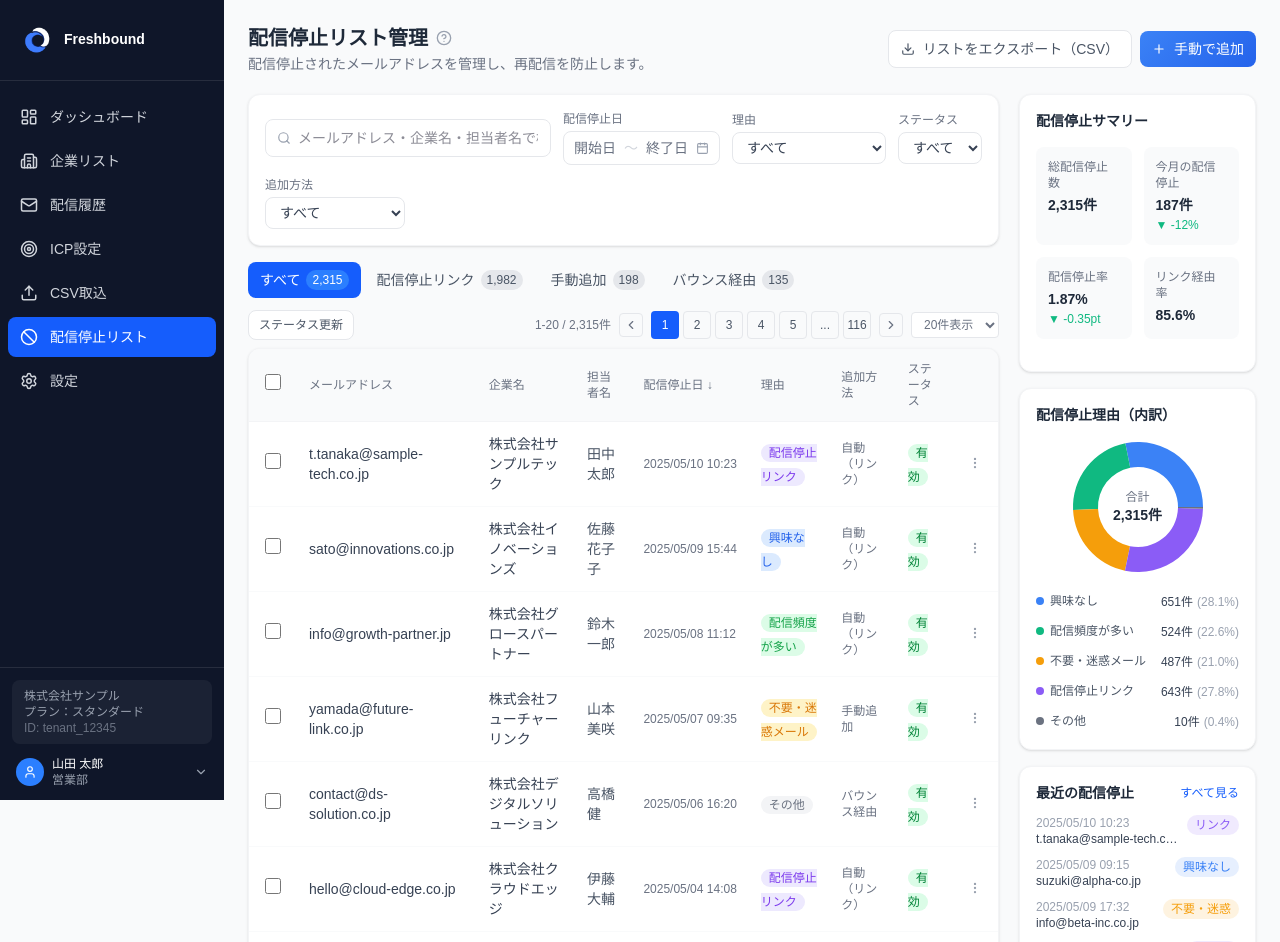
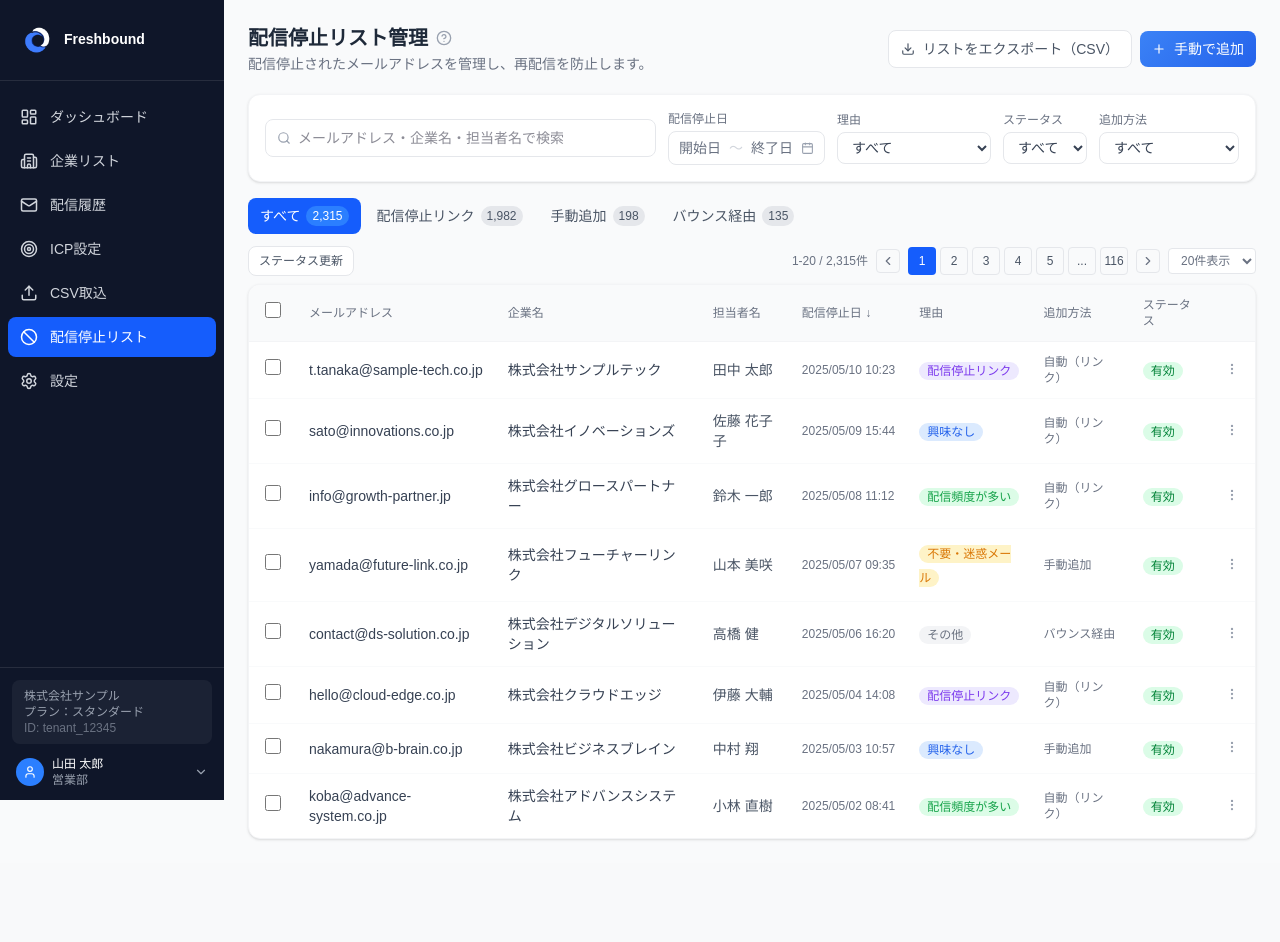
Before and after one commit to nn-nissy1010/freshbound, a Next.js app: page /unsubscribe in a window 1280 px wide. Shown: the top 942 px of the page. After the commit the page ends 863 px from the top, so only its background shows below. Built offline with nearby package versions, Linux system fonts and the light colour scheme.

Commit message:
fix: simplify unsubscribe page to table-only layout

```diff
--- a/src/app/(app)/unsubscribe/page.tsx
+++ b/src/app/(app)/unsubscribe/page.tsx
@@ -5,8 +5,6 @@ import {
   Search, Download, Plus, HelpCircle, Calendar,
   ChevronLeft, ChevronRight, MoreVertical
 } from 'lucide-react';
-import { PieChart, Pie, Cell, ResponsiveContainer } from 'recharts';
-
 const unsubscribeData = [
   {
     id: 1, email: 't.tanaka@sample-tech.co.jp', company: '株式会社サンプルテック',
@@ -48,22 +46,6 @@ const unsubscribeData = [
     contact: '小林 直樹', date: '2025/05/02 08:41', reason: '配信頻度が多い',
     method: '自動（リンク）', status: '有効',
   },
-];
-
-const pieData = [
-  { name: '興味なし', value: 651, color: '#3b82f6' },
-  { name: '配信頻度が多い', value: 524, color: '#10b981' },
-  { name: '不要・迷惑メール', value: 487, color: '#f59e0b' },
-  { name: '配信停止リンク', value: 643, color: '#8b5cf6' },
-  { name: 'その他', value: 10, color: '#6b7280' },
-];
-
-const recentStops = [
-  { date: '2025/05/10 10:23', email: 't.tanaka@sample-tech.co.jp', reason: 'リンク', color: '#8b5cf6' },
-  { date: '2025/05/09 09:15', email: 'suzuki@alpha-co.jp', reason: '興味なし', color: '#3b82f6' },
-  { date: '2025/05/09 17:32', email: 'info@beta-inc.co.jp', reason: '不要・迷惑', color: '#f59e0b' },
-  { date: '2025/05/09 14:08', email: 'yamada@future-link.co.jp', reason: 'リンク', color: '#8b5cf6' },
-  { date: '2025/05/09 11:02', email: 'contact@gamma.co.jp', reason: '配信頻度多い', color: '#10b981' },
 ];
 
 const reasonColors: Record<string, { bg: string; text: string }> = {
@@ -125,9 +107,7 @@ export default function UnsubscribePage() {
         </div>
       </div>
 
-      <div className="grid grid-cols-4 gap-5">
-        {/* Main Content */}
-        <div className="col-span-3">
+      <div>
           {/* Filters */}
           <div className="bg-white rounded-xl border border-gray-100 p-4 mb-4 shadow-sm">
             <div className="flex items-center gap-3 flex-wrap">
@@ -260,99 +240,6 @@ export default function UnsubscribePage() {
             </table>
           </div>
 
-          <div className="mt-3 flex items-start gap-2.5 p-3 bg-blue-50 border border-blue-200 rounded-lg">
-            <svg width="15" height="15" viewBox="0 0 24 24" fill="none" stroke="#2563eb" strokeWidth="2" className="flex-shrink-0 mt-0.5"><circle cx="12" cy="12" r="10"/><line x1="12" y1="8" x2="12" y2="12"/><line x1="12" y1="16" x2="12.01" y2="16"/></svg>
-            <div>
-              <p className="text-xs font-semibold text-blue-700">スコープ：テナント（契約企業）ごとに完全分離</p>
-              <p className="text-xs text-blue-600 mt-0.5">
-                このリストは貴社テナント専用です。他のテナントのデータとは共有されません。
-                バックエンドでは Supabase の Row-Level Security（RLS）により、テナントIDに基づいたアクセス制御を実施しています。
-              </p>
-            </div>
-          </div>
-        </div>
-
-        {/* Right Panel */}
-        <div className="space-y-4">
-          {/* Summary */}
-          <div className="bg-white rounded-xl border border-gray-100 p-4 shadow-sm">
-            <h2 className="text-sm font-bold text-gray-800 mb-4">配信停止サマリー</h2>
-            <div className="grid grid-cols-2 gap-3 mb-4">
-              {[
-                { icon: '🚫', label: '総配信停止数', value: '2,315件', color: '#3b82f6' },
-                { icon: '✉️', label: '今月の配信停止', value: '187件', sub: '▼ -12%', subColor: '#10b981' },
-                { icon: '📊', label: '配信停止率', value: '1.87%', sub: '▼ -0.35pt', subColor: '#10b981' },
-                { icon: '🔗', label: 'リンク経由率', value: '85.6%', color: '#8b5cf6' },
-              ].map((item) => (
-                <div key={item.label} className="bg-gray-50 rounded-lg p-3">
-                  <div className="text-xs text-gray-500 mb-1">{item.label}</div>
-                  <div className="text-sm font-bold text-gray-800">{item.value}</div>
-                  {item.sub && (
-                    <div className="text-xs mt-0.5" style={{ color: item.subColor }}>{item.sub}</div>
-                  )}
-                </div>
-              ))}
-            </div>
-          </div>
-
-          {/* Pie Chart */}
-          <div className="bg-white rounded-xl border border-gray-100 p-4 shadow-sm">
-            <h2 className="text-sm font-bold text-gray-800 mb-3">配信停止理由（内訳）</h2>
-            <div className="flex justify-center mb-3">
-              <div className="relative">
-                <ResponsiveContainer width={140} height={140}>
-                  <PieChart>
-                    <Pie data={pieData} cx="50%" cy="50%" innerRadius={40} outerRadius={65} dataKey="value" strokeWidth={0}>
-                      {pieData.map((entry, index) => (
-                        <Cell key={index} fill={entry.color} />
-                      ))}
-                    </Pie>
-                  </PieChart>
-                </ResponsiveContainer>
-                <div className="absolute inset-0 flex flex-col items-center justify-center">
-                  <div className="text-xs text-gray-500">合計</div>
-                  <div className="text-sm font-bold text-gray-800">2,315件</div>
-                </div>
-              </div>
-            </div>
-            <div className="space-y-1.5">
-              {pieData.map((item) => (
-                <div key={item.name} className="flex items-center justify-between">
-                  <div className="flex items-center gap-1.5">
-                    <div className="w-2 h-2 rounded-full" style={{ backgroundColor: item.color }} />
-                    <span className="text-xs text-gray-600">{item.name}</span>
-                  </div>
-                  <div className="text-right">
-                    <span className="text-xs font-medium text-gray-700">{item.value.toLocaleString()}件</span>
-                    <span className="text-xs text-gray-400 ml-1">({((item.value / 2315) * 100).toFixed(1)}%)</span>
-                  </div>
-                </div>
-              ))}
-            </div>
-          </div>
-
-          {/* Recent Stops */}
-          <div className="bg-white rounded-xl border border-gray-100 p-4 shadow-sm">
-            <div className="flex items-center justify-between mb-3">
-              <h2 className="text-sm font-bold text-gray-800">最近の配信停止</h2>
-              <button className="text-xs text-blue-600 hover:text-blue-700">すべて見る</button>
-            </div>
-            <div className="space-y-2.5">
-              {recentStops.map((item, i) => (
-                <div key={i} className="flex items-start justify-between gap-2">
-                  <div className="flex-1 min-w-0">
-                    <div className="text-xs text-gray-400">{item.date}</div>
-                    <div className="text-xs text-gray-700 truncate">{item.email}</div>
-                  </div>
-                  <span className="text-xs px-2 py-0.5 rounded-full font-medium flex-shrink-0"
-                    style={{ backgroundColor: item.color + '20', color: item.color }}>
-                    {item.reason}
-                  </span>
-                </div>
-              ))}
-            </div>
-          </div>
-        </div>
       </div>
     </div>
   );
```
